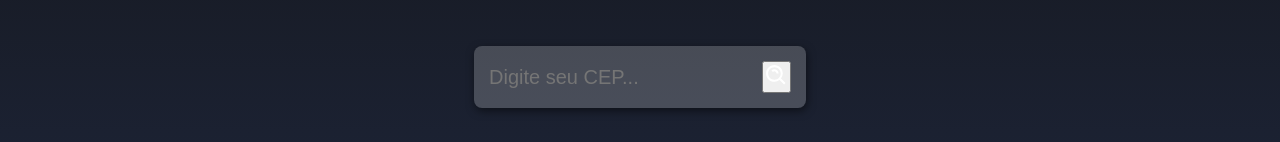
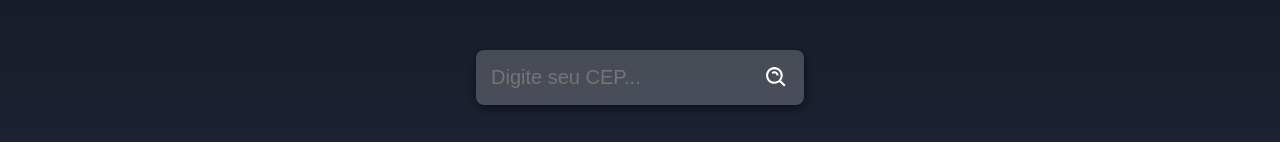
Before and after one commit to ArthurSobreira/zip-code-finder, a JavaScript app: page / in a window 1280 px wide. Shown: the part 346-488 px from the top of the page. Built offline with nearby package versions, Linux system fonts and the light colour scheme; the HTML template or start-up script is replaced by a standard one.

Commit message:
Update style.css

```diff
--- a/src/style.css
+++ b/src/style.css
@@ -31,6 +31,20 @@
     margin-right: 8px;
 }
 
+.buttonSearch {
+    background-color: transparent;
+    border: 0;
+    display: flex;
+    justify-content: center;
+    align-items: center;
+    cursor: pointer;
+    transition: transform 0.5s;
+}
+
+.buttonSearch:hover {
+    transform: scale(1.2);
+}
+
 @keyframes flipTitle {
     from{
         transform: rotateX(90deg);
```
